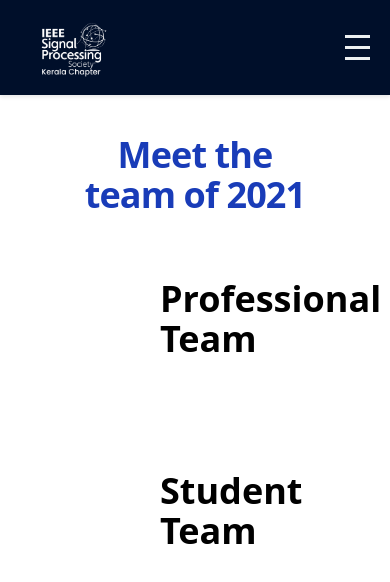
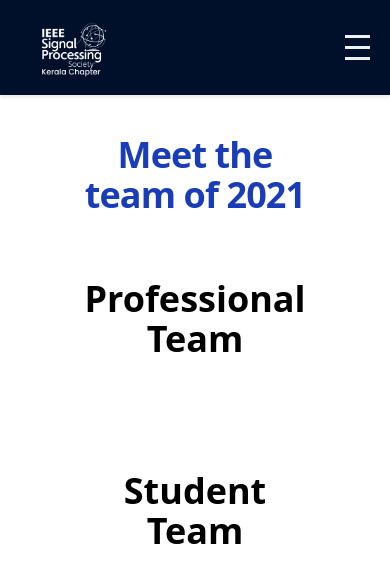
Before and after one commit to stone-PETER/SPS-KC-Web, a React (Vite) app in the folder Spc-kc-web/: page /execom-21 in a window 390 px wide. Shown: the top 582 px of the page. Built offline with nearby package versions, Linux system fonts and the light colour scheme; no server answers.

Commit message:
nav mobile view update

```diff
--- a/Spc-kc-web/src/components/Execom/pastTeam.jsx
+++ b/Spc-kc-web/src/components/Execom/pastTeam.jsx
@@ -11,7 +11,8 @@ const urlFor = (source) =>
 
 function TeamGrid({ title, team }) {
   return (
-    <div className="mx-auto px-20 p-5">
+    <div className="mx-auto flex align-middle justify-center px-20 p-5">
+      <div>
         <h2 className="text-4xl text-center text-black font-bold mb-4 py-7">
           {title}
         </h2>
@@ -50,6 +51,7 @@ function TeamGrid({ title, team }) {
               </div>
             );
           })}
+        </div>
       </div>
     </div>
   );
--- a/Spc-kc-web/src/components/Navbar/navbar.jsx
+++ b/Spc-kc-web/src/components/Navbar/navbar.jsx
@@ -1,8 +1,10 @@
 import React, { useEffect } from "react";
 import "./navbar.css";
-import { Link } from "react-router-dom";
+import { Link, useLocation } from "react-router-dom";
 
 export default function Navbar() {
+  const location = useLocation();
+
   useEffect(() => {
     const menuIcon = document.getElementById("menu-icon");
     const navLinks = document.getElementById("nav-links");
@@ -17,6 +19,14 @@ export default function Navbar() {
       if (menuIcon) menuIcon.onclick = null;
     };
   }, []);
+
+  // Close mobile menu when route changes
+  useEffect(() => {
+    const navLinks = document.getElementById("nav-links");
+    if (navLinks) {
+      navLinks.style.display = "";
+    }
+  }, [location]);
 
   return (
     <nav className="navbar">
```
Lines whose indentation alone changed are shown as unchanged.
